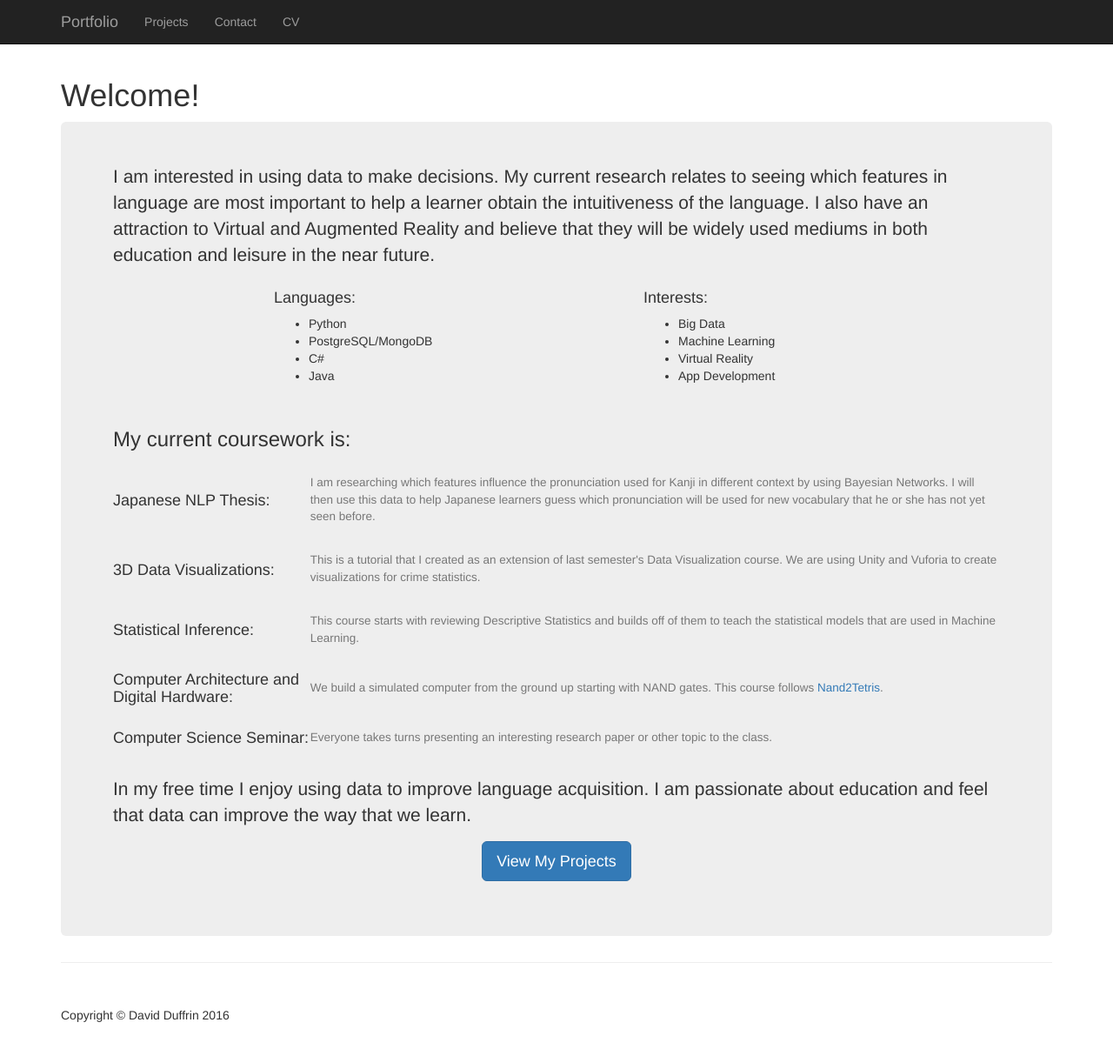
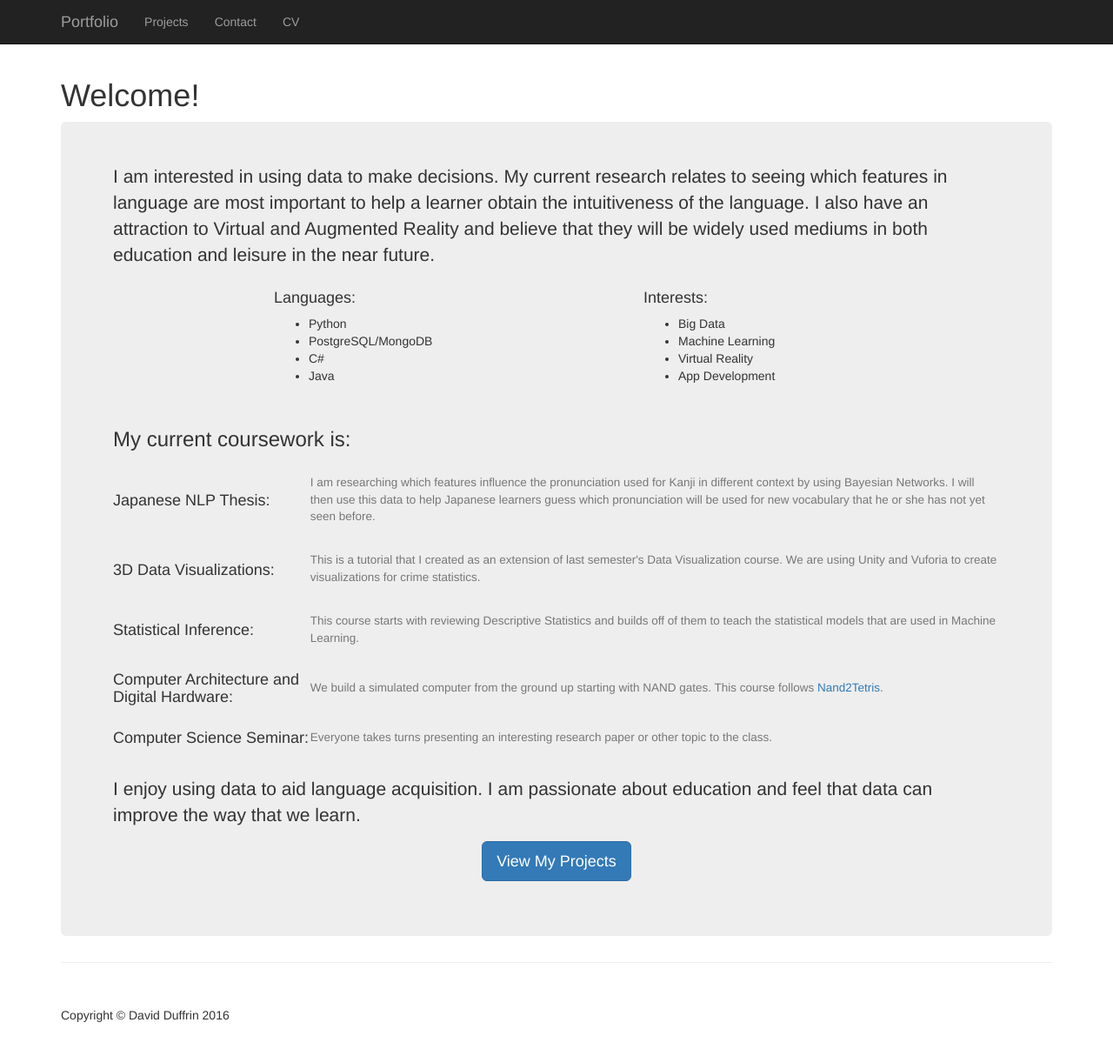
Before and after one commit to duffrind/duffrind.github.io, a Jekyll site: the page index.html, which Jekyll copies as it is, in a window 1280 px wide and 1237 px high. Shown: the top 1214 px of the window at 87% size. Built offline with Jekyll 4.4.1, drawn with Linux system fonts in a browser that asks for light colours.

Commit message:
Changed the landing page

```diff
--- a/index.html
+++ b/index.html
@@ -94,7 +94,7 @@
                 <tr><td><p><h4>Computer Architecture and Digital Hardware:</h4></td><td><p><h4><small> We build a simulated computer from the ground up starting with NAND gates. This course follows <a href="http://www.nand2tetris.org">Nand2Tetris</a>.</small></h4></p></td></tr>
                 <tr><td><p><h4>Computer Science Seminar:</h4></td><td><p><h4><small> Everyone takes turns presenting an interesting research paper or other topic to the class.</small></h4></p></td></tr></table>
                 <br>
-                <p>In my free time I enjoy using data to improve language acquisition. I am passionate about education and feel that data can improve the way that we learn.</p>
+                <p>I enjoy using data to aid language acquisition. I am passionate about education and feel that data can improve the way that we learn.</p>
                 <p><center><a class="btn btn-primary btn-lg" href="./projects/" role="button">View My Projects</a></p></center></p></td></tr></table>
             </div>
         </div>
```
Also changed, not shown: 1 other file.
